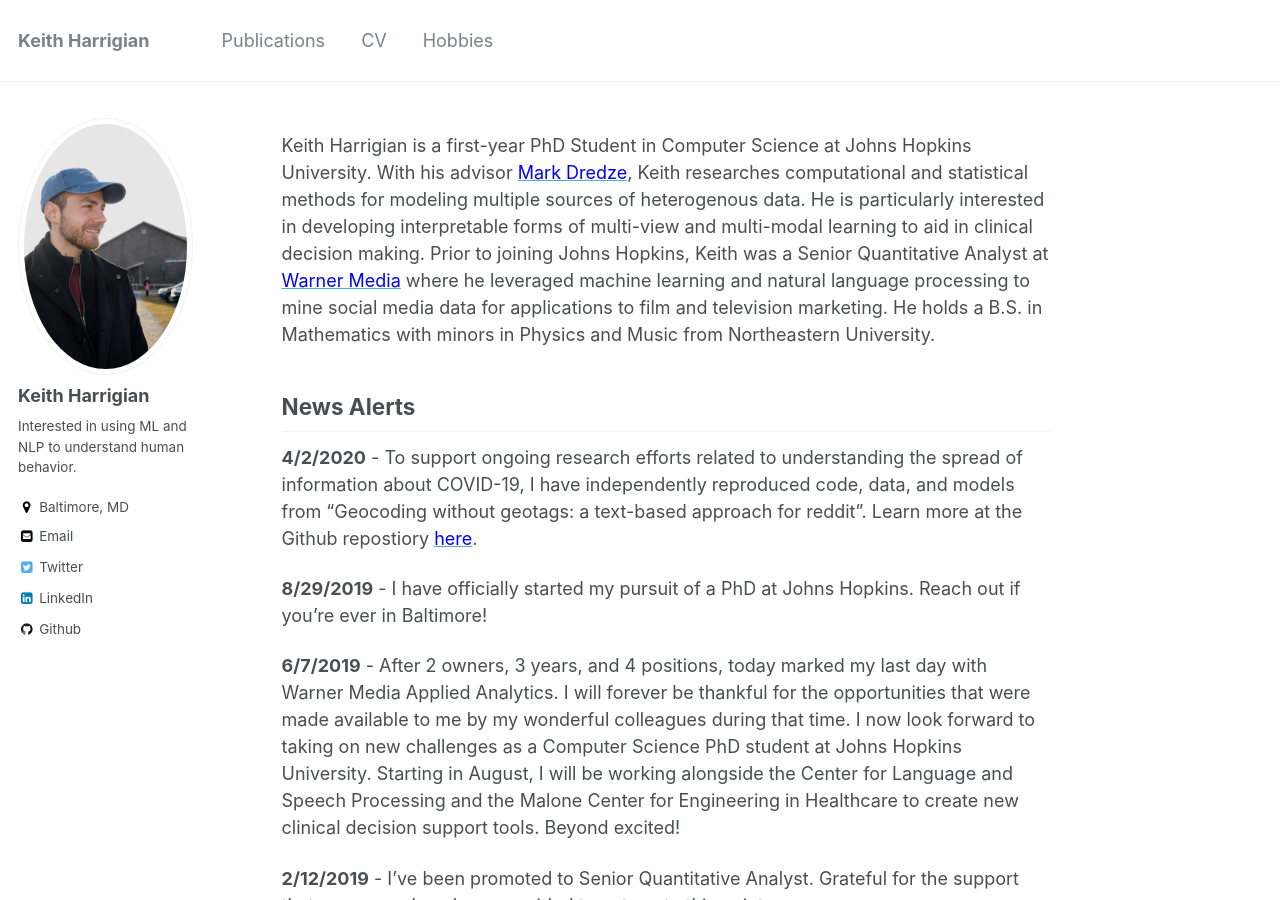
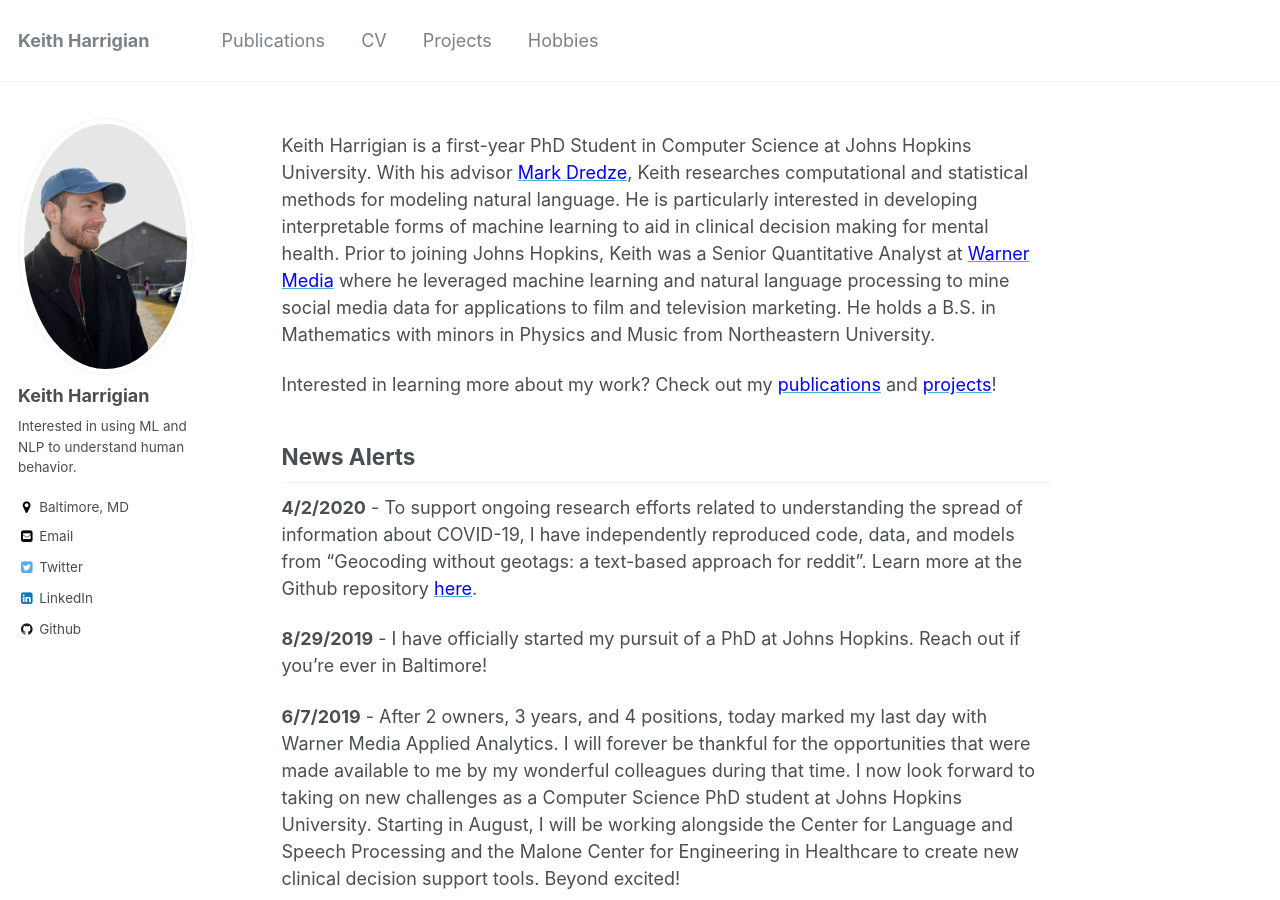
Before and after one commit to kharrigian/kharrigian.github.io, a Jekyll site: the page built from _pages/about.md, in a window 1280 px wide and 900 px high. Built offline with Jekyll 4.4.1, drawn with Linux system fonts in a browser that asks for light colours; some of the changed text lies outside the part shown.

Commit message:
Fix typos. Add new page

```diff
--- a/_data/navigation.yml
+++ b/_data/navigation.yml
@@ -6,5 +6,8 @@ main:
   - title: "CV"
     url: /cv/
 
+  - title: "Projects"
+    url: /projects/
+
   - title: "Hobbies"
     url: /hobbies/
--- a/_includes/footer.html
+++ b/_includes/footer.html
@@ -8,17 +8,9 @@
     {% if site.twitter.username %}
       <li><a href="https://twitter.com/{{ site.twitter.username }}"><i class="fa fa-fw fa-twitter-square" aria-hidden="true"></i> Twitter</a></li>
     {% endif %}
-    {% if site.facebook.username %}
-      <li><a href="https://facebook.com/{{ site.facebook.username }}"><i class="fa fa-fw fa-facebook-square" aria-hidden="true"></i> Facebook</a></li>
-    {% endif %}
     {% if site.author.github %}
       <li><a href="http://github.com/{{ site.author.github }}"><i class="fa fa-fw fa-github" aria-hidden="true"></i> GitHub</a></li>
-    {% endif %}
-    {% if site.author.bitbucket %}
-      <li><a href="http://bitbucket.org/{{ site.author.bitbucket }}"><i class="fa fa-fw fa-bitbucket" aria-hidden="true"></i> Bitbucket</a></li>
     {% endif %}
     <li><a href="{% if site.atom_feed.path %}{{ site.atom_feed.path }}{% else %}{{ base_path }}/feed.xml{% endif %}"><i class="fa fa-fw fa-rss-square" aria-hidden="true"></i> {{ site.data.ui-text[site.locale].feed_label | default: "Feed" }}</a></li>
   </ul>
 </div>
-
-<div class="page__footer-copyright">&copy; {{ site.time | date: '%Y' }} {{ site.name | default: site.title }}. {{ site.data.ui-text[site.locale].powered_by | default: "Powered by" }} <a href="http://jekyllrb.com" rel="nofollow">Jekyll</a> &amp; <a href="https://github.com/academicpages/academicpages.github.io">AcademicPages</a>, a fork of <a href="https://mademistakes.com/work/minimal-mistakes-jekyll-theme/" rel="nofollow">Minimal Mistakes</a>.</div>
--- a/_pages/about.md
+++ b/_pages/about.md
@@ -8,11 +8,13 @@ redirect_from:
   - /about.html
 ---
 
-Keith Harrigian is a first-year PhD Student in Computer Science at Johns Hopkins University. With his advisor [<span style="color:blue">Mark Dredze</span>](https://www.cs.jhu.edu/~mdredze/), Keith researches computational and statistical methods for modeling multiple sources of heterogenous data. He is particularly interested in developing interpretable forms of multi-view and multi-modal learning to aid in clinical decision making. Prior to joining Johns Hopkins, Keith was a Senior Quantitative Analyst at [<span style="color:blue">Warner Media</span>](https://www.warnermediagroup.com) where he leveraged machine learning and natural language processing to mine social media data for applications to film and television marketing. He holds a B.S. in Mathematics with minors in Physics and Music from Northeastern University.
+Keith Harrigian is a first-year PhD Student in Computer Science at Johns Hopkins University. With his advisor [<span style="color:blue">Mark Dredze</span>](https://www.cs.jhu.edu/~mdredze/), Keith researches computational and statistical methods for modeling natural language. He is particularly interested in developing interpretable forms of machine learning to aid in clinical decision making for mental health. Prior to joining Johns Hopkins, Keith was a Senior Quantitative Analyst at [<span style="color:blue">Warner Media</span>](https://www.warnermediagroup.com) where he leveraged machine learning and natural language processing to mine social media data for applications to film and television marketing. He holds a B.S. in Mathematics with minors in Physics and Music from Northeastern University.
+
+Interested in learning more about my work? Check out my [<span style="color:blue">publications</span>](kharrigian.github.io/publications/) and [<span style="color:blue">projects</span>](kharrigian.github.io/projects/)!
 
 ## News Alerts
 
-**4/2/2020** - To support ongoing research efforts related to understanding the spread of information about COVID-19, I have independently reproduced code, data, and models from "Geocoding without geotags: a text-based approach for reddit". Learn more at the Github repostiory [<span style="color:blue">here</span>](https://github.com/kharrigian/smgeo).
+**4/2/2020** - To support ongoing research efforts related to understanding the spread of information about COVID-19, I have independently reproduced code, data, and models from "Geocoding without geotags: a text-based approach for reddit". Learn more at the Github repository [<span style="color:blue">here</span>](https://github.com/kharrigian/smgeo).
 
 **8/29/2019** - I have officially started my pursuit of a PhD at Johns Hopkins. Reach out if you're ever in Baltimore!
 
```
Also changed, not shown: _pages/projects.md (added, +30 -0 lines).
